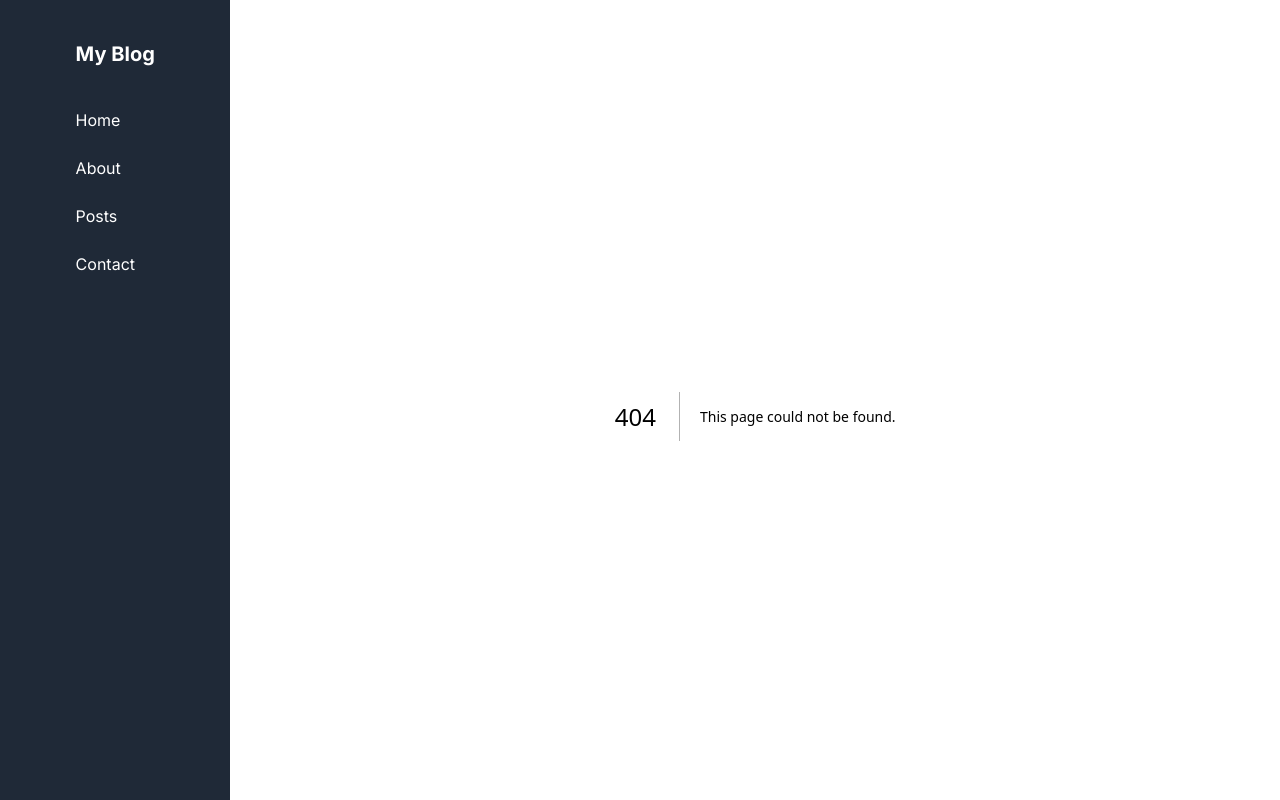
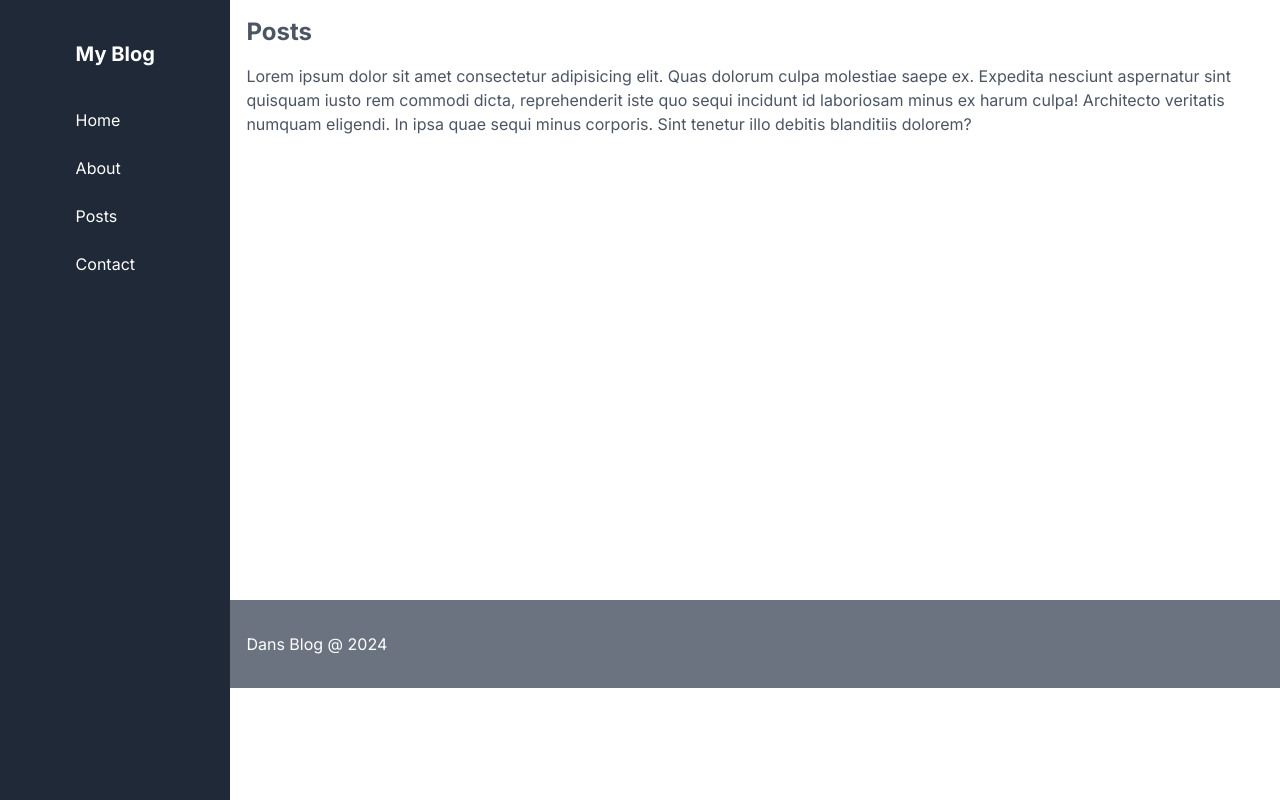
Before and after one commit to danimisme/latihan-nextjs, a Next.js app: page /posts in a window 1280 px wide. Before the commit this address had no page. Built offline with nearby package versions, Linux system fonts and the light colour scheme.

Commit message:
create post page

```diff
--- /dev/null
+++ b/src/app/posts/page.tsx
@@ -0,0 +1,22 @@
+export const metadata = {
+  title: "About Next",
+  description: "Generated by create next app",
+};
+
+export default function Page() {
+  return (
+    <div>
+      <h1 className="font-bold text-2xl text-gray-600">Posts</h1>
+      <div className="py-4 text-gray-600">
+        <p>
+          Lorem ipsum dolor sit amet consectetur adipisicing elit. Quas dolorum
+          culpa molestiae saepe ex. Expedita nesciunt aspernatur sint quisquam
+          iusto rem commodi dicta, reprehenderit iste quo sequi incidunt id
+          laboriosam minus ex harum culpa! Architecto veritatis numquam
+          eligendi. In ipsa quae sequi minus corporis. Sint tenetur illo debitis
+          blanditiis dolorem?
+        </p>
+      </div>
+    </div>
+  );
+}
```
